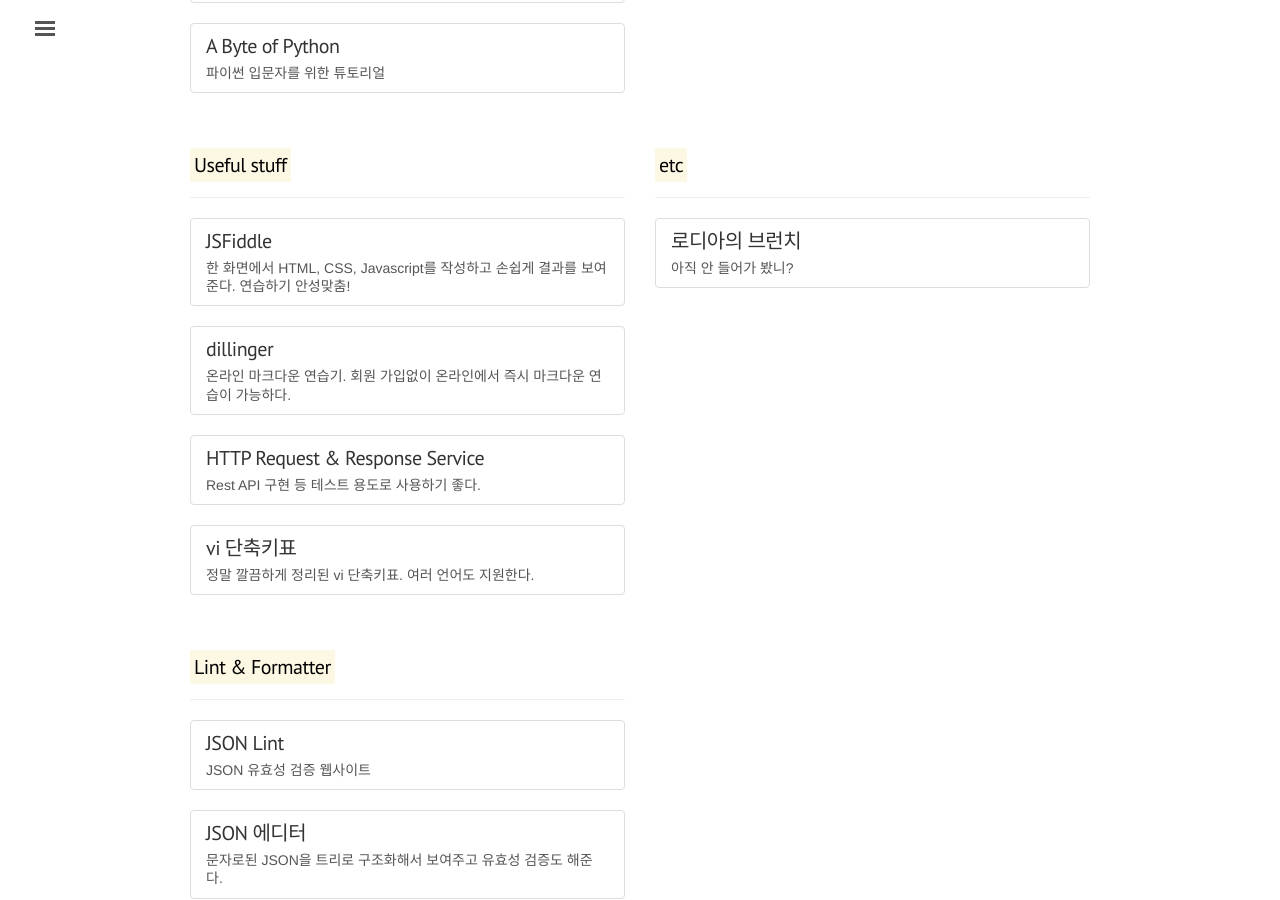
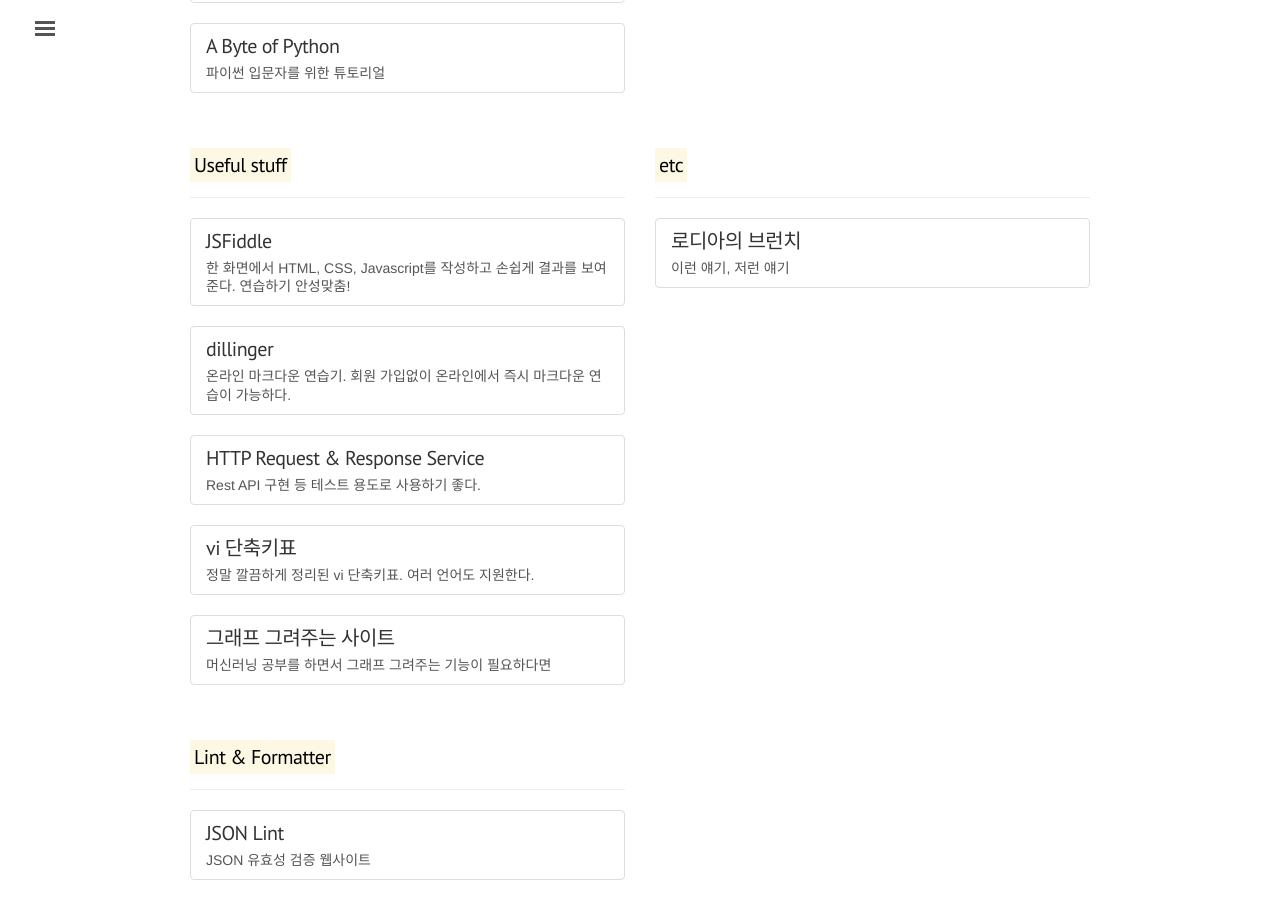
Before and after one commit to jwkcp/jwkcp.github.com, a Jekyll site: the page built from bookmark/index.html, in a window 1280 px wide and 900 px high, scrolled down 788 px. Built offline with Jekyll 4.4.1, drawn with Linux system fonts in a browser that asks for light colours; comment, search, counter and statistics services are not loaded.

Commit message:
adding site url which drawing graph on the bookmark page

```diff
--- a/bookmark/index.html
+++ b/bookmark/index.html
@@ -109,6 +109,13 @@
         </a>
       </div>
 
+      <div class="list-group">
+        <a href="https://www.desmos.com/calculator" target="_blank" class="list-group-item">
+          <h4 class="list-group-item-heading">그래프 그려주는 사이트</h4>
+          <p class="list-group-item-text">머신러닝 공부를 하면서 그래프 그려주는 기능이 필요하다면</p>
+        </a>
+      </div>
+
 
     </div>
     <div class="col-md-6 col-xs-12">
@@ -119,7 +126,7 @@
       <div class="list-group">
         <a href="https://brunch.co.kr/@rhodia" target="_blank" class="list-group-item">
           <h4 class="list-group-item-heading">로디아의 브런치</h4>
-          <p class="list-group-item-text">아직 안 들어가 봤니?</p>
+          <p class="list-group-item-text">이런 얘기, 저런 얘기</p>
         </a>
       </div>
 
```
